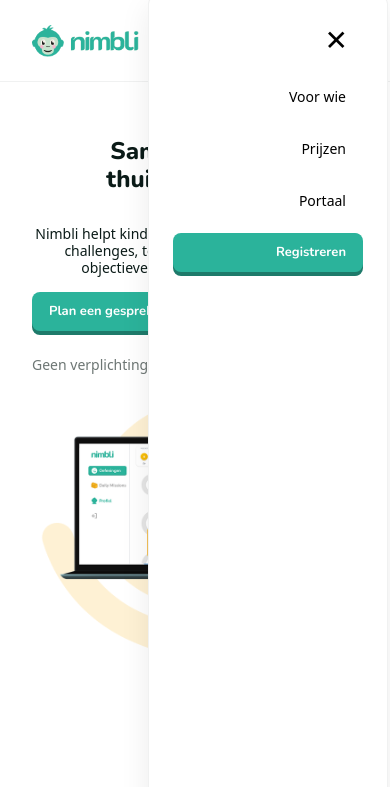
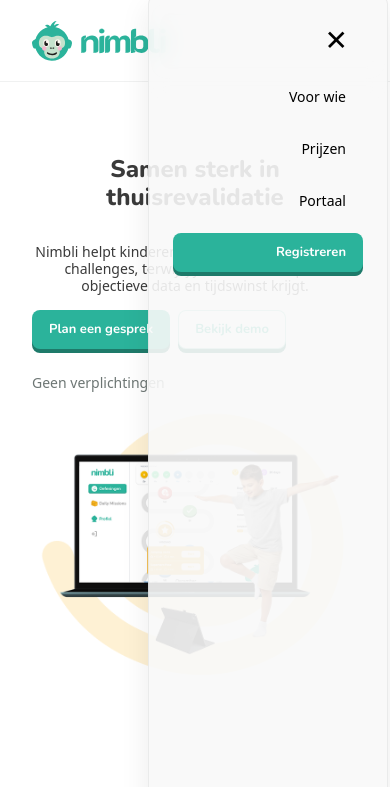
Before and after one commit to AminaM211/Nimbli, a plain HTML site: page index.html in a window 390 px wide. Both pictures are taken after a click on the button "Menu". Shown: the top 787 px of the page. Drawn offline with nearby package versions, Linux system fonts and the light colour scheme.

Commit message:
replace logo PNG with SVG; update ink color and adjust logo size; enhance header and footer styles

```diff
--- a/index.html
+++ b/index.html
@@ -21,7 +21,7 @@
     <div class="container">
       <div class="grid nav__row">
         <div class="col-6 col-m-2 nav__brand">
-          <img class="logo" src="./images/logo.png" alt="Nimbli">
+          <img class="logo" src="./images/logo.svg" alt="Nimbli">
         </div>
 
         <div class="col-6 col-m-2 nav__actions">
@@ -301,7 +301,7 @@
       <div class="container">
         <div class="grid footer__grid">
           <div class="col-6 col-m-4 footer__brand">
-            <img class="logo" src="./images/logo.png" alt="Nimbli">
+            <img class="logo" src="./images/logo.svg" alt="Nimbli">
             <p class="body muted footer__text">De revalidatie app die kinderen motiveert om thuis te oefenen.</p>
           </div>
           <div class="col-3 col-m-2 footer__links">
--- a/style.css
+++ b/style.css
@@ -100,7 +100,7 @@
     --btn-shadow: #1E7A6A 0px 4px 0px;
 
     /* Colors (pas aan naar je Figma colors als je wil) */
-    --ink: #0B1B18;
+    --ink: #3A3A3A;
     --bg: #ffffff;
     --brand: #2BB39B;
     --brand-hover: #0F8F71;
@@ -114,6 +114,7 @@
   html,body{ height: 100%; }
   body{
     margin: 0;
+    padding-top: 100px;
     font-family: var(--font);
     color: var(--ink);
     background: var(--bg);
@@ -332,24 +333,8 @@
     gap: var(--m);
   }
 
-  .logo{ height: 32px; width: auto; display:block; }
+  .logo{ height: 40px; width: auto; display:block; }
 
-  /* NAV */
-  header{
-    position: sticky;
-    top: 0;
-    z-index: 99999;
-    background: rgba(255,255,255,0.85);
-    backdrop-filter: blur(10px);
-    border-bottom: 1px solid var(--soft);
-  }
-  .nav__row{ align-items: center; padding: var(--m) 0; }
-  .nav__actions{
-    display:flex;
-    justify-content:flex-end;
-    gap: var(--s);
-    align-items:center;
-  }
 
   /* HERO with bg-img left + right */
   .hero{
@@ -725,6 +710,25 @@
     }
 }
 
+
+  /* NAV */
+  header{
+    position: fixed;
+    width: 100%;
+    top: 0;
+    z-index: 20;
+    background: rgba(255,255,255,0.85);
+    backdrop-filter: blur(10px);
+    border-bottom: 1px solid var(--soft);
+  }
+  .nav__row{ align-items: center; padding: var(--m) 0; }
+  .nav__actions{
+    display:flex;
+    justify-content:flex-end;
+    gap: var(--s);
+    align-items:center;
+  }
+
 /* standaard */
 .nav__toggle {
   display: none;
@@ -740,7 +744,8 @@
     position: absolute;
     top: 100%;
     right: 0;
-    background: white;
+    background: rgba(255,255,255,0.85);
+    backdrop-filter: blur(10px);
     width: 100%;
     display: none;
     flex-direction: column;
@@ -803,7 +808,8 @@
     display: grid;
     gap: 12px;
     padding: 24px;
-    background: #fff;
+    background: rgba(249, 249, 249, 0.9);
+    backdrop-filter: blur(10px);
     border: 1px solid var(--soft);
     border-radius: 8px;
     box-shadow: 0 10px 30px rgba(0,0,0,0.08);
```
Also changed, not shown: images/logo.svg (added).
